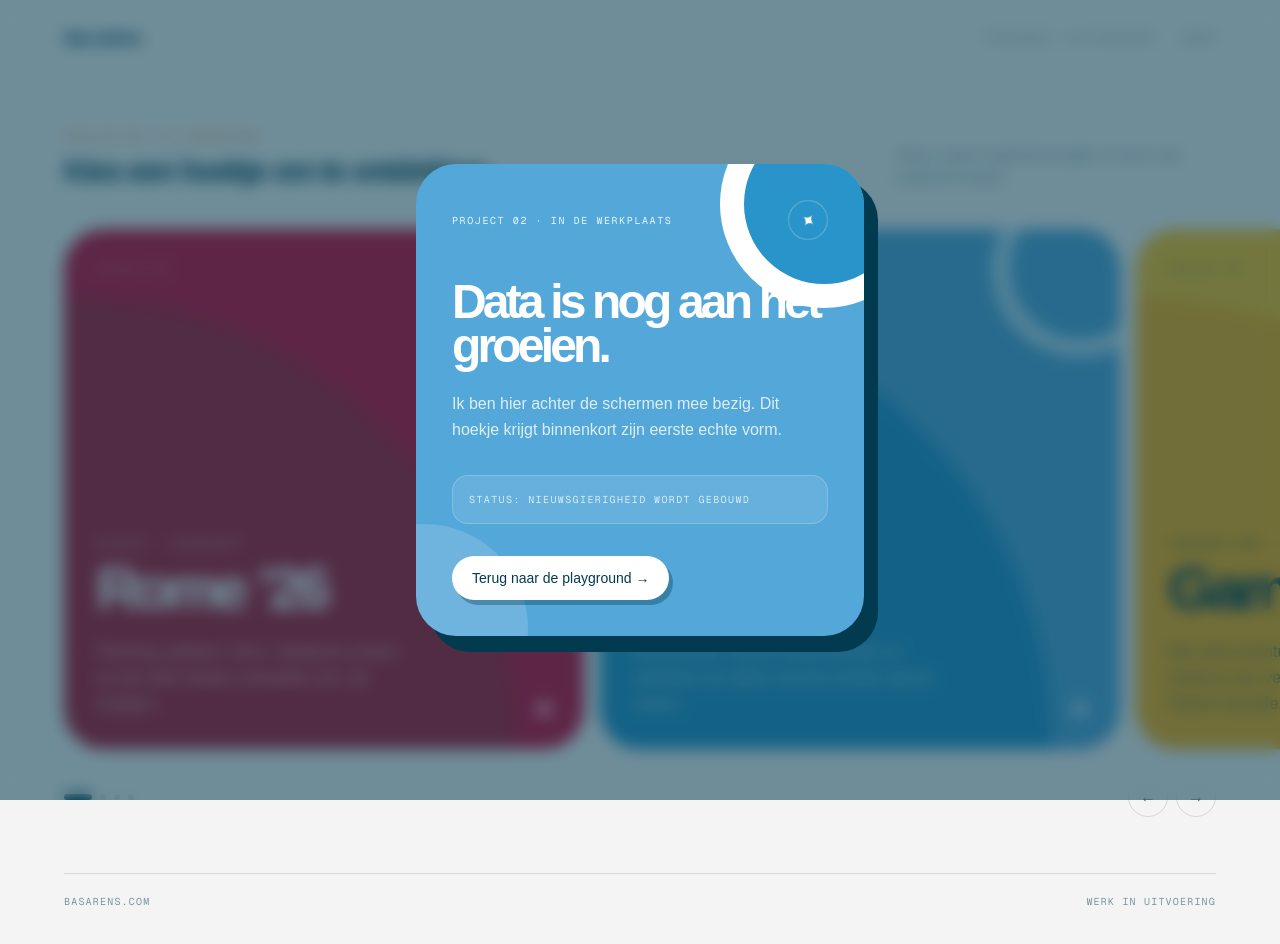
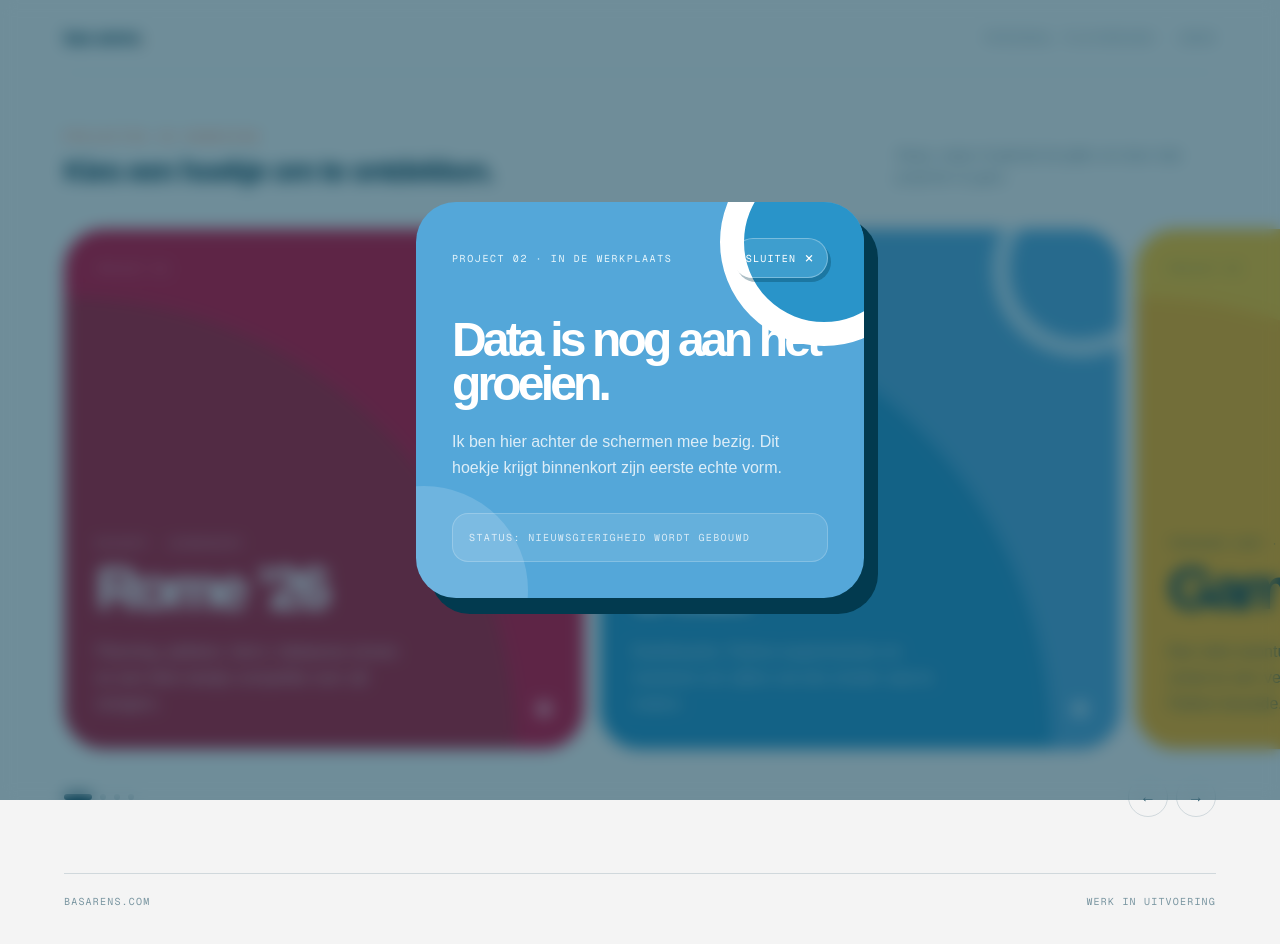
Before and after one commit to basarens/basarens.com, a Next.js app: page / in a window 1280 px wide. Both pictures are taken after a click on the button 860 px from the left and 489 px from the top of the page. Shown: the top 944 px of the page. Built offline with nearby package versions, Linux system fonts and the light colour scheme.

Commit message:
Improve development modal close action

```diff
--- a/components/projects-carousel.tsx
+++ b/components/projects-carousel.tsx
@@ -238,7 +238,14 @@ export function ProjectsCarousel() {
                 <p className={`font-mono text-[10px] uppercase tracking-[0.16em] ${projectInDevelopment.labelColor}`}>
                   Project {projectInDevelopment.number} · in de werkplaats
                 </p>
-                <span aria-hidden="true" className="grid h-10 w-10 place-items-center rounded-full border border-white/30 text-lg animate-[gentle-spin_8s_linear_infinite]">✦</span>
+                <button
+                  aria-label="Sluit melding"
+                  className="inline-flex min-h-10 items-center gap-2 rounded-full border border-white/30 bg-white/10 px-3 font-mono text-[10px] uppercase tracking-[0.12em] text-white shadow-[3px_4px_0_rgba(2,58,79,0.32)] transition-[transform,background-color,box-shadow] hover:-translate-y-0.5 hover:bg-white/20 hover:shadow-[4px_5px_0_rgba(2,58,79,0.32)] focus-visible:outline-2 focus-visible:outline-offset-4 focus-visible:outline-white active:translate-x-0.5 active:translate-y-0.5 active:shadow-[1px_2px_0_rgba(2,58,79,0.32)]"
+                  onClick={() => setProjectInDevelopment(null)}
+                  type="button"
+                >
+                  Sluiten <span aria-hidden="true" className="text-base leading-none">×</span>
+                </button>
               </div>
               <h2 className="mt-10 text-5xl font-semibold leading-[0.9] tracking-[-0.08em]" id="development-title">
                 {projectInDevelopment.title} is nog aan het groeien.
@@ -249,13 +256,6 @@ export function ProjectsCarousel() {
               <div className="mt-8 rounded-2xl border border-white/20 bg-white/10 p-4 font-mono text-[10px] uppercase tracking-[0.14em] text-white/75">
                 Status: nieuwsgierigheid wordt gebouwd
               </div>
-              <button
-                className="mt-8 rounded-full bg-white px-5 py-3 text-sm font-medium text-[#023a4f] shadow-[4px_5px_0_rgba(2,58,79,0.35)] transition-transform hover:-translate-y-0.5"
-                onClick={() => setProjectInDevelopment(null)}
-                type="button"
-              >
-                Terug naar de playground →
-              </button>
             </div>
           </div>
         </div>
```
